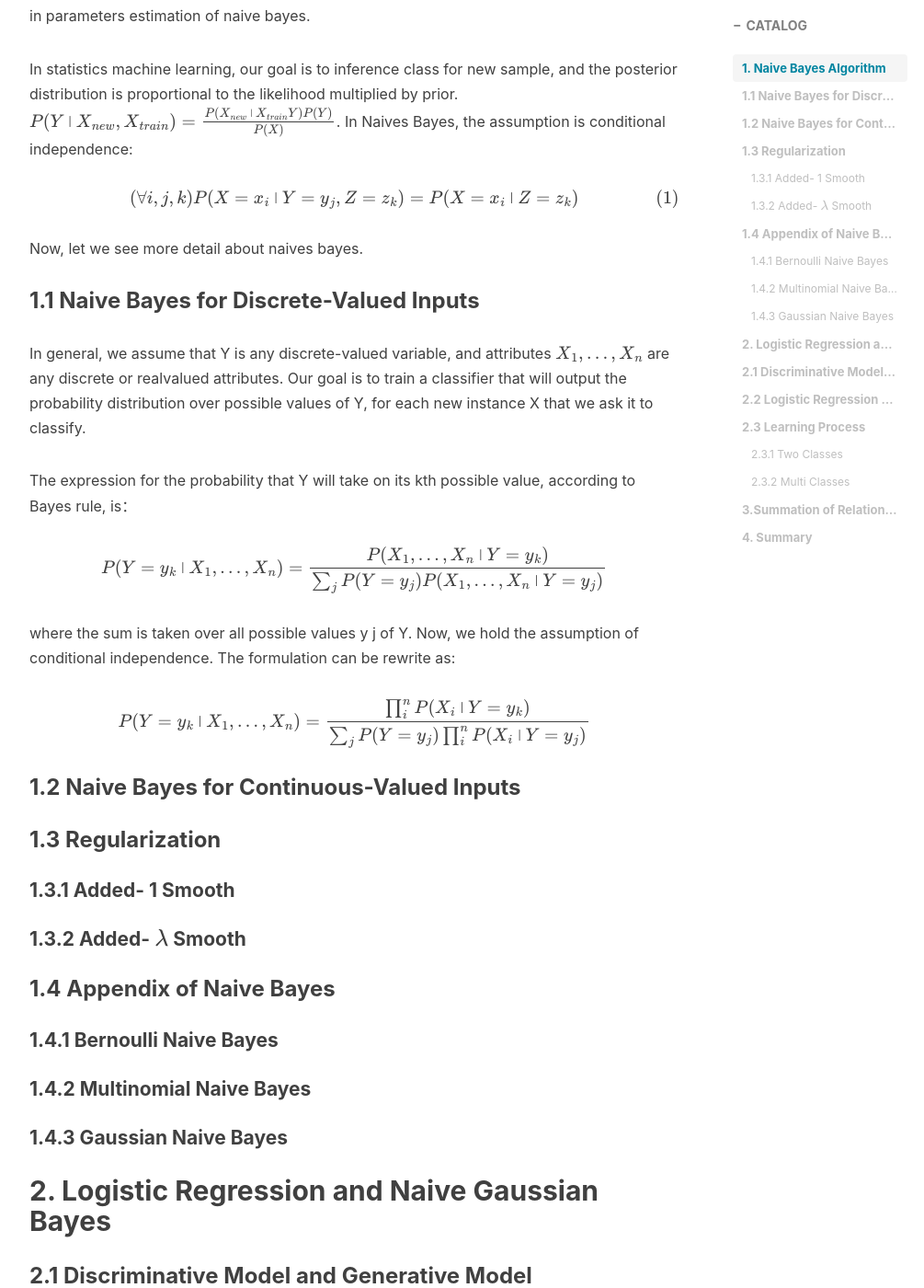
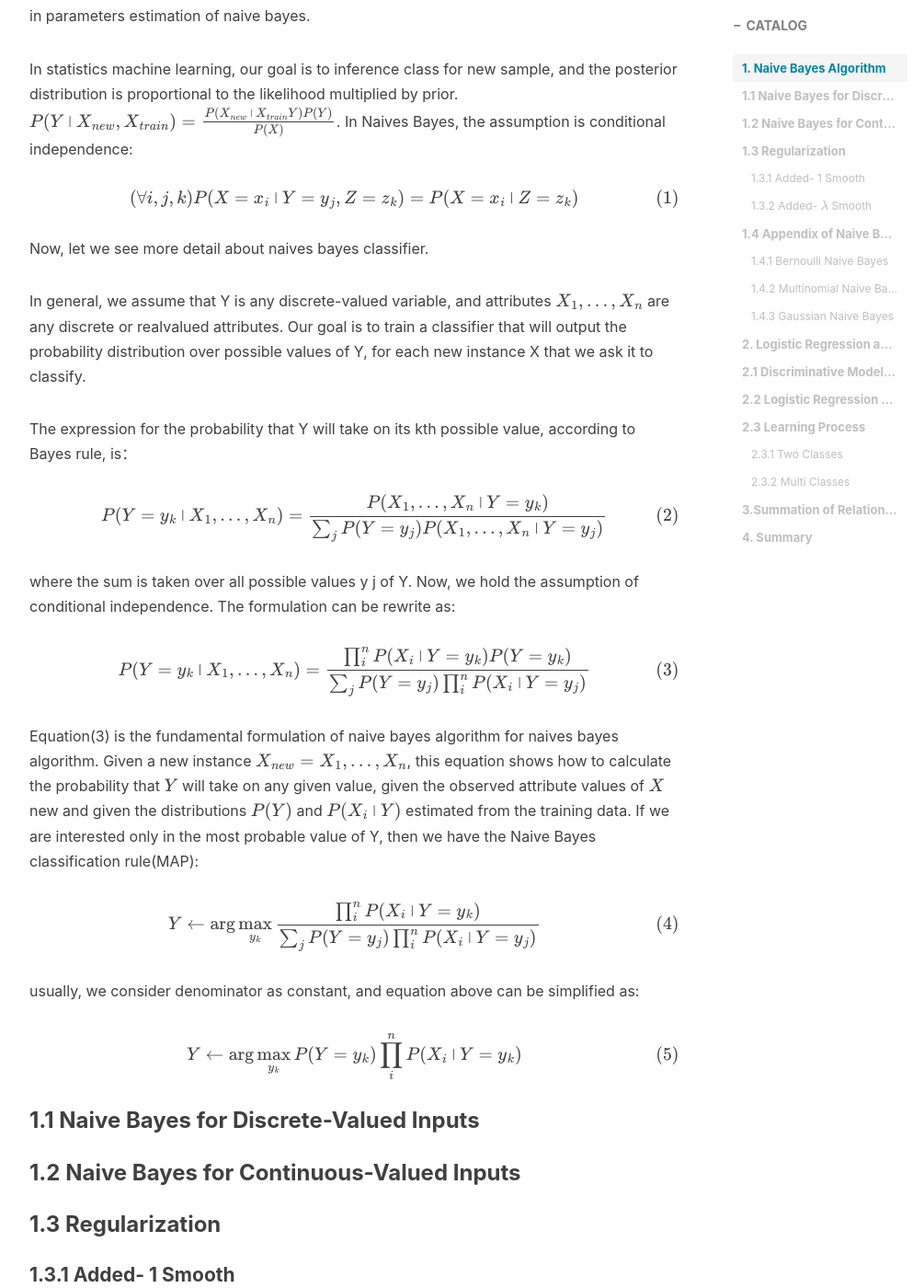
Before and after one commit to Gwan-Siu/gwansiu.github.io, a Jekyll site: the page built from _posts/2018-06-18-Naives-Bayes-Logistic-Regression.md, in a window 1280 px wide and 1400 px high, scrolled down 680 px. Shown: the whole window at 92% size, without its empty margins (233-1238 px from the left). Built offline with Jekyll 4.4.1, drawn with Linux system fonts in a browser that asks for light colours; nearby versions of some CDN libraries; formulas are drawn with MathJax 3; comment, search, counter and statistics services are not loaded.

Commit message:
Naive Bayes
Naive Bayes

```diff
--- a/_posts/2018-06-18-Naives-Bayes-Logistic-Regression.md
+++ b/_posts/2018-06-18-Naives-Bayes-Logistic-Regression.md
@@ -20,9 +20,8 @@ $$
 \end{equation}
 $$
 
-Now, let we see more detail about naives bayes.
+Now, let we see more detail about naives bayes classifier.
 
-### 1.1 Naive Bayes for Discrete-Valued Inputs
 In general, we assume that Y is any discrete-valued variable, and attributes $X_{1},...,X_{n}$ are any discrete or realvalued attributes. Our goal is to train a classifier that will output the probability
 distribution over possible values of Y, for each new instance X that we ask it to classify.
 
@@ -30,21 +29,35 @@ The expression for the probability that Y will take on its kth possible
 value, according to Bayes rule, is：
 
 $$
-\begin{equation*}
+\begin{equation}
 P(Y=y_{k}\arrowvert X_{1},...,X_{n})=\frac{P(X_{1},...,X_{n}\arrowvert Y=y_{k})}{\sum_{j}P(Y=y_{j})P(X_{1},...,X_{n}\arrowvert Y=y_{j})}
-\end{equation*}
+\end{equation}
 $$
 
 where the sum is taken over all possible values y j of Y. Now, we hold the assumption of conditional independence. The formulation can be rewrite as:
 
 $$
-\begin{equation*}
-P(Y=y_{k}\arrowvert X_{1},...,X_{n})=\frac{\prod_{i}^{n}P(X_{i}\arrowvert Y=y_{k})}{\sum_{j}P(Y=y_{j})\prod_{i}^{n}P(X_{i}\arrowvert Y=y_{j})}
-\end{equation*}
+\begin{equation}
+P(Y=y_{k}\arrowvert X_{1},...,X_{n})=\frac{\prod_{i}^{n}P(X_{i}\arrowvert Y=y_{k})P(Y=y_{k})}{\sum_{j}P(Y=y_{j})\prod_{i}^{n}P(X_{i}\arrowvert Y=y_{j})}
+\end{equation}
 $$
 
+Equation(3) is the fundamental formulation of naive bayes algorithm for naives bayes algorithm.  Given a
+new instance $X_{new} = X_{1},...,X_{n}$, this equation shows how to calculate the probability that $Y$ will take on any given value, given the observed attribute values of $X$ new and given the distributions $P(Y)$ and $P(X_{i}\arrowvert Y)$ estimated from the training data. If we are interested only in the most probable value of Y, then we have the Naive Bayes classification rule(MAP):
 
+$$\begin{equation}
+Y\leftarrow \arg\max_{y_{k}} \frac{\prod_{i}^{n}P(X_{i}\arrowvert Y=y_{k})}{\sum_{j}P(Y=y_{j})\prod_{i}^{n}P(X_{i}\arrowvert Y=y_{j})}
+\end{equation}
+$$
 
+usually, we consider denominator as constant, and equation above can be simplified as:
+
+$$\begin{equation}
+Y\leftarrow \arg\max_{y_{k}} P(Y=y_{k})\prod_{i}^{n}P(X_{i}\arrowvert Y=y_{k})
+\end{equation}
+$$
+
+### 1.1 Naive Bayes for Discrete-Valued Inputs
 ### 1.2 Naive Bayes for Continuous-Valued Inputs
 ### 1.3 Regularization
 #### 1.3.1 Added- 1 Smooth
```
